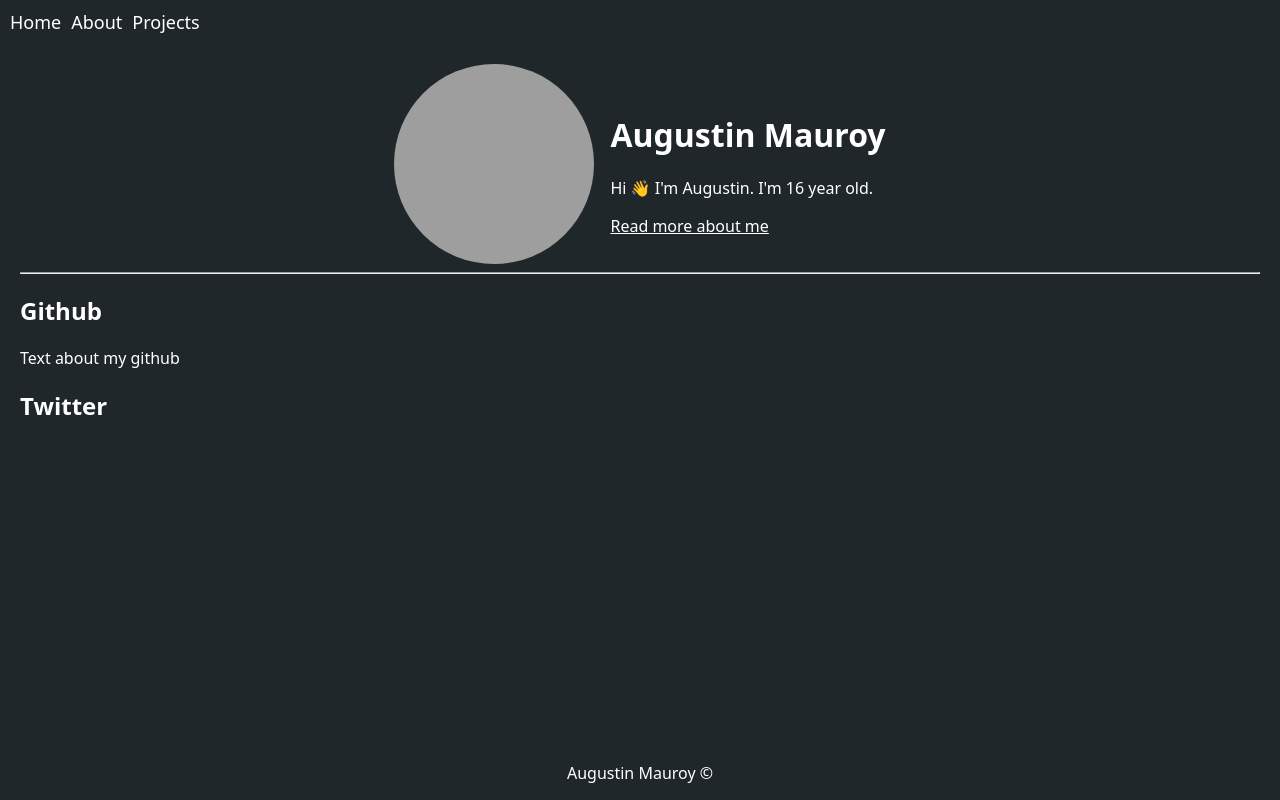
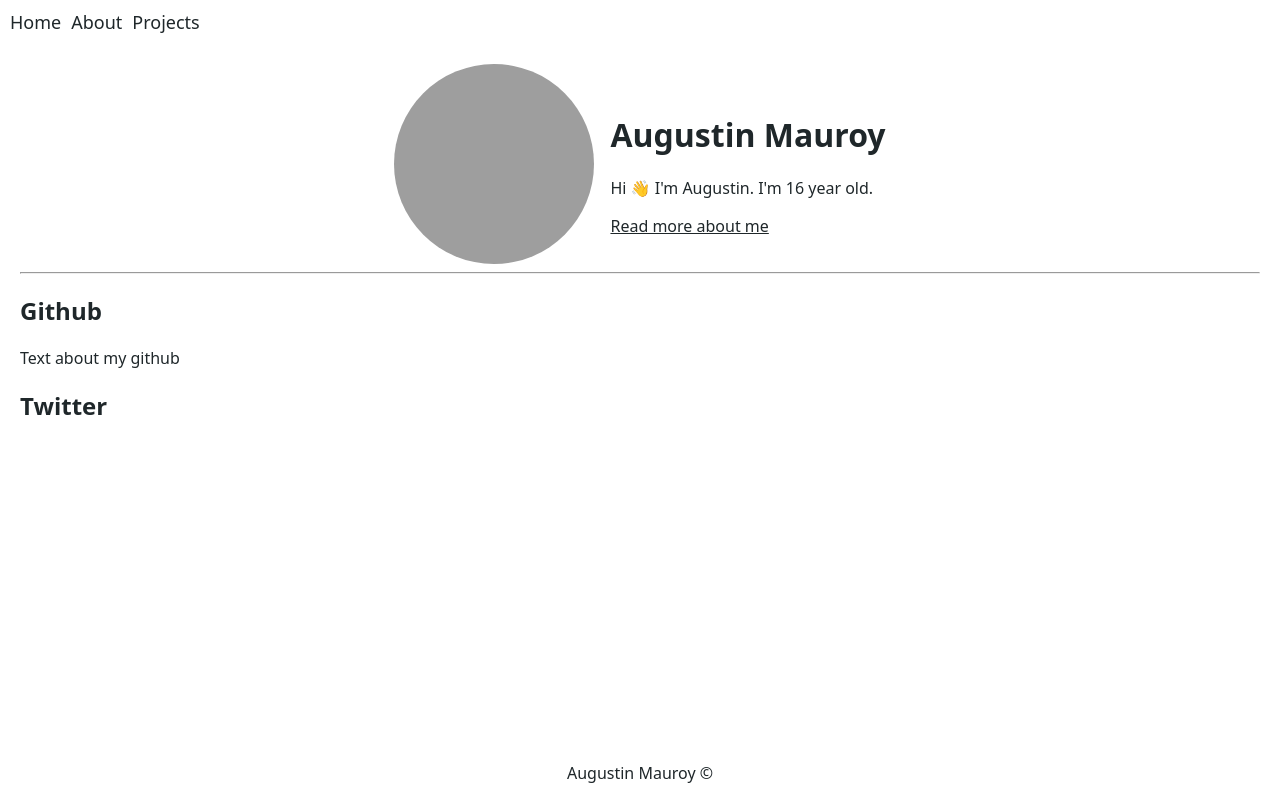
Before and after one commit to AugustinMauroy/augustinmauroy.github.io-old, a Next.js app: page / in a window 1280 px wide. Built offline with nearby package versions, Linux system fonts and the light colour scheme; grey boxes are pictures that could not be loaded.

Commit message:
fix(global style): typo color

```diff
--- a/styles/globals.css
+++ b/styles/globals.css
@@ -70,17 +70,17 @@
     --pink8: #8b1245;
     --pink9: #411526;
     /*Typographie*/
-    --primary-color: var(--black10);
-    --secondary-color: var(--black0);
+    --primary-color: var(--black0);
+    --secondary-color: var(--black10);
     --light-color: var(--black1);
     --dark-color: var(--black9);
 
 }
 
-@media (pref-color-scheme: dark) {
+@media (prefers-color-scheme: dark) {
     :root {
-        --primary-color: var(--black0);
-        --secondary-color: var(--black10);
+        --primary-color: var(--black10);
+        --secondary-color: var(--black0);
     }
 }
 
```
